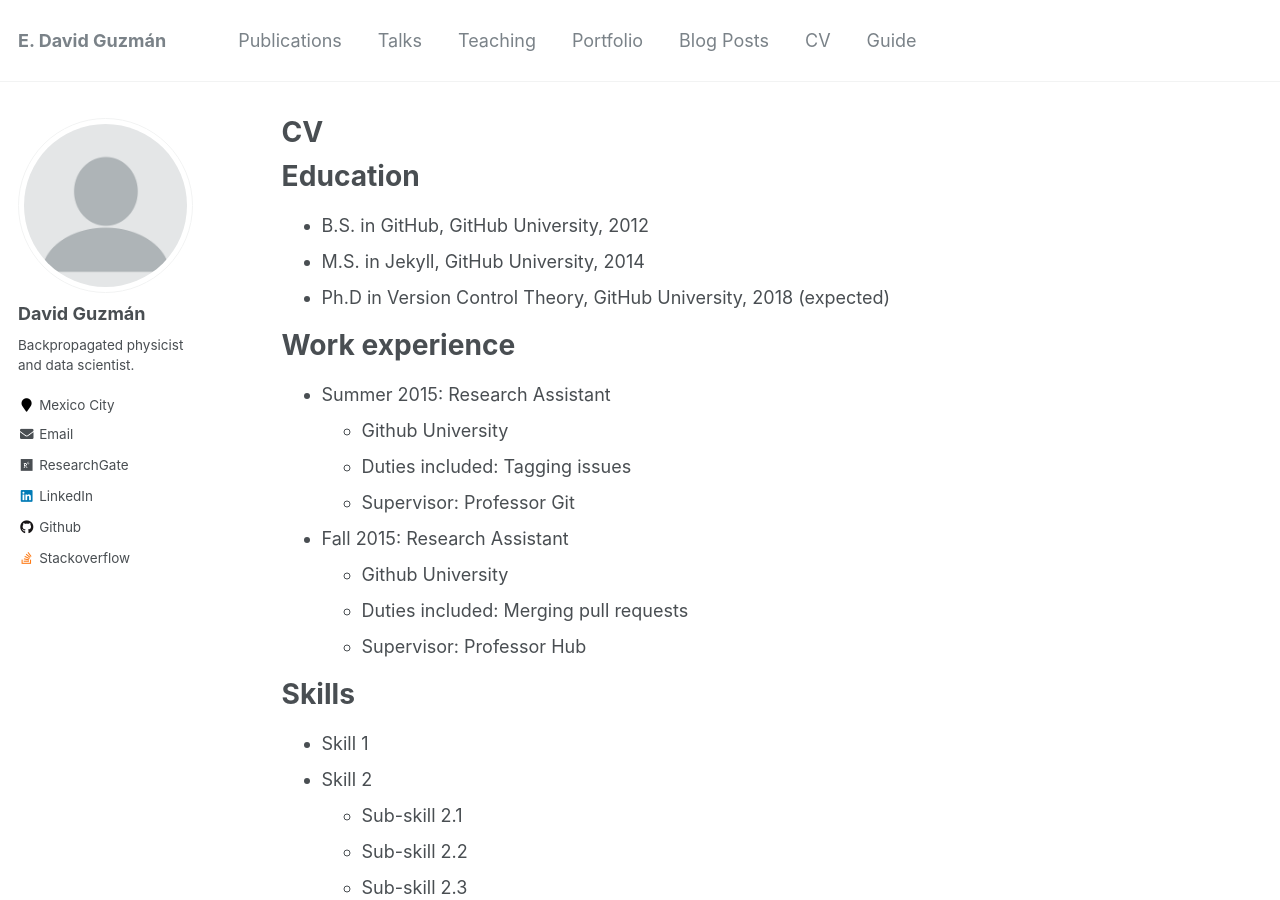
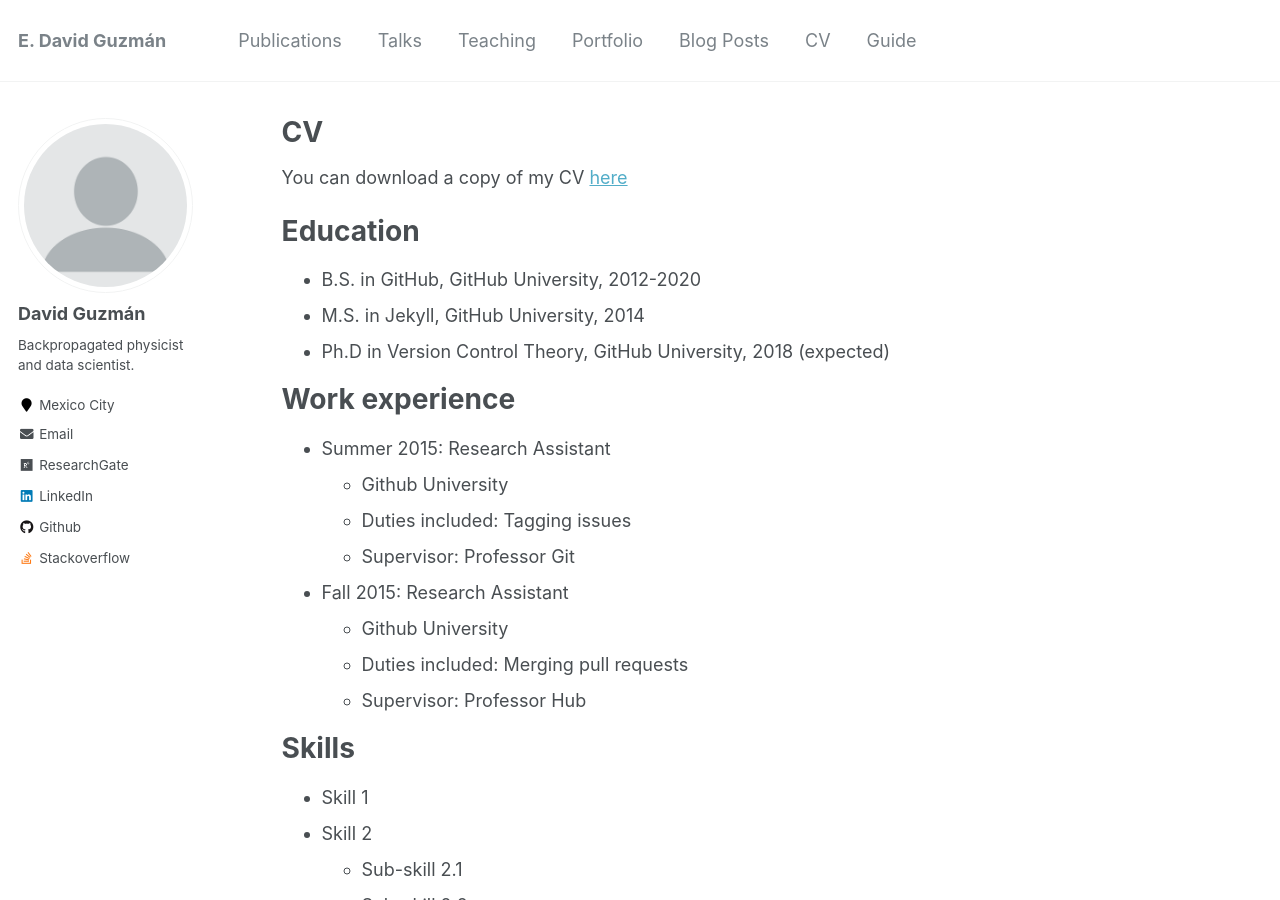
Before and after one commit to davidguzmanr/davidguzmanr.github.io, a Jekyll site: the page built from _pages/cv.md, in a window 1280 px wide and 900 px high. Built offline with Jekyll 4.4.1, drawn with Linux system fonts in a browser that asks for light colours.

Commit message:
Update about me section

```diff
--- a/_pages/cv.md
+++ b/_pages/cv.md
@@ -9,9 +9,11 @@ redirect_from:
 
 {% include base_path %}
 
+You can download a copy of my CV [here](My_CV.pdf)
+
 Education
 ======
-* B.S. in GitHub, GitHub University, 2012
+* B.S. in GitHub, GitHub University, 2012-2020
 * M.S. in Jekyll, GitHub University, 2014
 * Ph.D in Version Control Theory, GitHub University, 2018 (expected)
 
```
Also changed, not shown: 6 other files.
